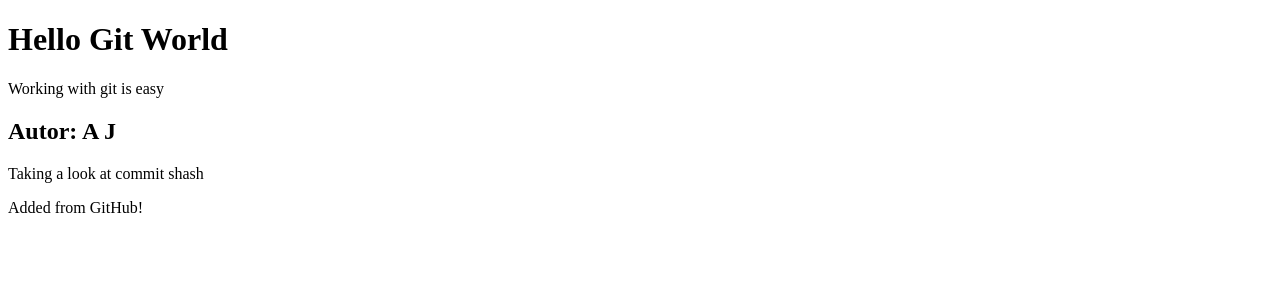
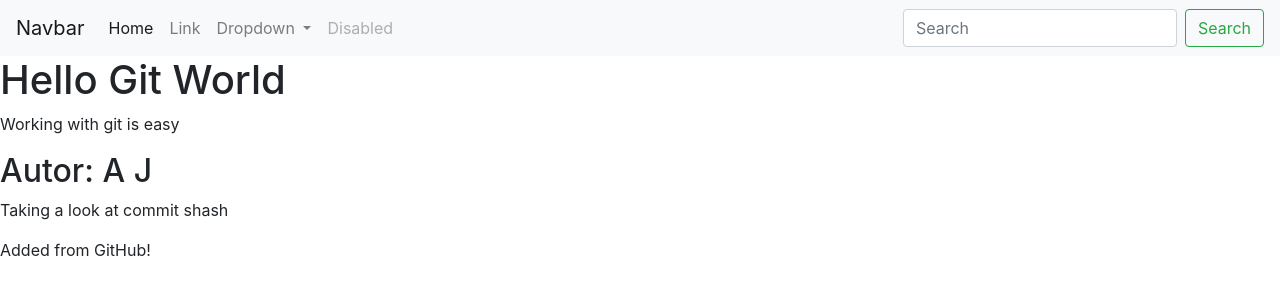
Before and after one commit to andrei-jurj/GitGitHubMasterclass, a plain HTML site: page index.html in a window 1280 px wide. Drawn offline with nearby package versions, Linux system fonts and the light colour scheme.

Commit message:
Add Navbar

```diff
--- a/index.html
+++ b/index.html
@@ -1,6 +1,45 @@
 <!DOCTYPE html>
 <html>
+
+    <link rel="stylesheet" href="https://cdn.jsdelivr.net/npm/bootstrap@4.5.3/dist/css/bootstrap.min.css" integrity="sha384-TX8t27EcRE3e/ihU7zmQxVncDAy5uIKz4rEkgIXeMed4M0jlfIDPvg6uqKI2xXr2" crossorigin="anonymous">
     <body>
+
+        <nav class="navbar navbar-expand-lg navbar-light bg-light">
+            <a class="navbar-brand" href="#">Navbar</a>
+            <button class="navbar-toggler" type="button" data-toggle="collapse" data-target="#navbarSupportedContent" aria-controls="navbarSupportedContent" aria-expanded="false" aria-label="Toggle navigation">
+              <span class="navbar-toggler-icon"></span>
+            </button>
+
+            <div class="collapse navbar-collapse" id="navbarSupportedContent">
+              <ul class="navbar-nav mr-auto">
+                <li class="nav-item active">
+                  <a class="nav-link" href="#">Home <span class="sr-only">(current)</span></a>
+                </li>
+                <li class="nav-item">
+                  <a class="nav-link" href="#">Link</a>
+                </li>
+                <li class="nav-item dropdown">
+                  <a class="nav-link dropdown-toggle" href="#" id="navbarDropdown" role="button" data-toggle="dropdown" aria-haspopup="true" aria-expanded="false">
+                    Dropdown
+                  </a>
+                  <div class="dropdown-menu" aria-labelledby="navbarDropdown">
+                    <a class="dropdown-item" href="#">Action</a>
+                    <a class="dropdown-item" href="#">Another action</a>
+                    <div class="dropdown-divider"></div>
+                    <a class="dropdown-item" href="#">Something else here</a>
+                  </div>
+                </li>
+                <li class="nav-item">
+                  <a class="nav-link disabled" href="#" tabindex="-1" aria-disabled="true">Disabled</a>
+                </li>
+              </ul>
+              <form class="form-inline my-2 my-lg-0">
+                <input class="form-control mr-sm-2" type="search" placeholder="Search" aria-label="Search">
+                <button class="btn btn-outline-success my-2 my-sm-0" type="submit">Search</button>
+              </form>
+            </div>
+        </nav>
+
         <h1>Hello Git World</h1>
 
         <div>
@@ -18,5 +57,9 @@
         </div>
 
         <!-- Comment -->
-    </body
+    </body>
+
+    <script src="https://code.jquery.com/jquery-3.5.1.slim.min.js" integrity="sha384-DfXdz2htPH0lsSSs5nCTpuj/zy4C+OGpamoFVy38MVBnE+IbbVYUew+OrCXaRkfj" crossorigin="anonymous"></script>
+    <script src="https://cdn.jsdelivr.net/npm/popper.js@1.16.1/dist/umd/popper.min.js" integrity="sha384-9/reFTGAW83EW2RDu2S0VKaIzap3H66lZH81PoYlFhbGU+6BZp6G7niu735Sk7lN" crossorigin="anonymous"></script>
+    <script src="https://cdn.jsdelivr.net/npm/bootstrap@4.5.3/dist/js/bootstrap.min.js" integrity="sha384-w1Q4orYjBQndcko6MimVbzY0tgp4pWB4lZ7lr30WKz0vr/aWKhXdBNmNb5D92v7s" crossorigin="anonymous"></script>
 </html
```
